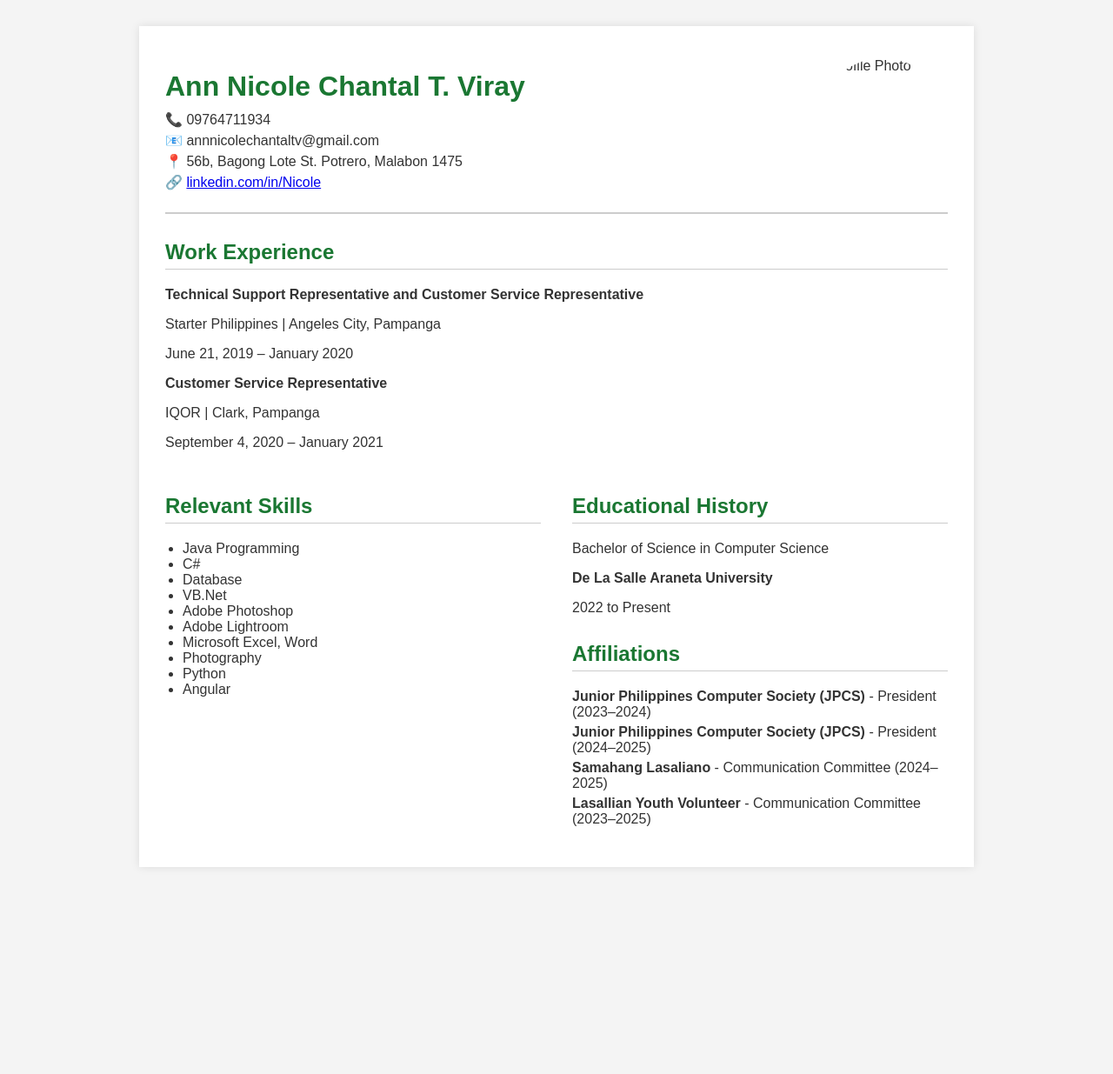
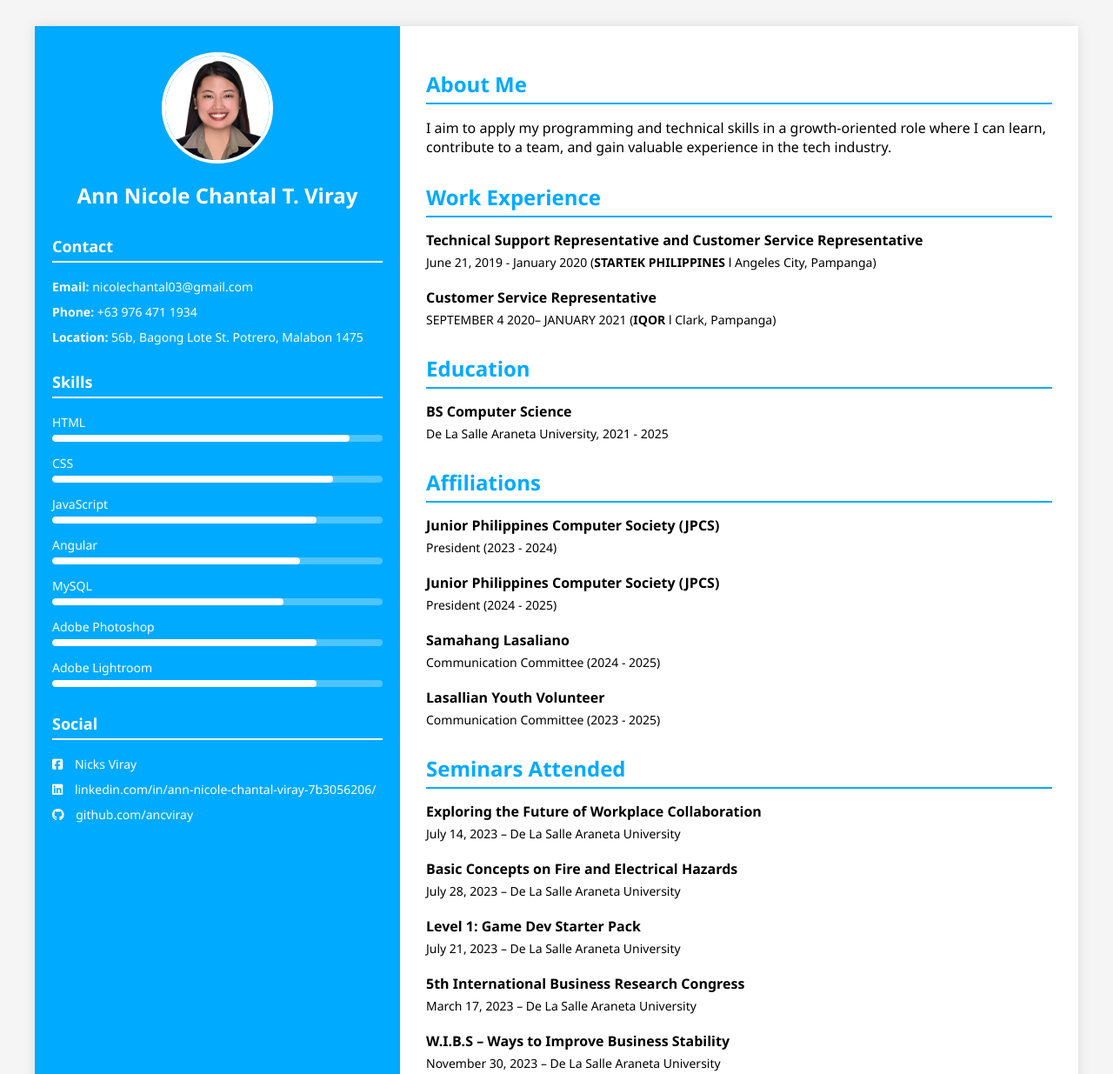
Before and after one commit to ancviray/resume, a plain HTML site: page index.html in a window 1280 px wide. Shown: the top 1235 px of the page at 87% size. Before the commit the page ends 1027 px from the top, so only its background shows below. Drawn offline with Linux system fonts and the light colour scheme.

Commit message:
Add files via upload

```diff
--- a/index.html
+++ b/index.html
@@ -2,144 +2,263 @@
     <html lang="en">
     <head>
     <meta charset="UTF-8">
-    <meta name="viewport" content="width=device-width, initial-scale=1.0">
-    <title>Ann Nicole Chantal T. Viray - Resume</title>
+    <meta name="viewport" content="width=device-width, initial-scale=1">
+    <title>Ann Nicole Chantal - Resume</title>
+    <!-- Font Awesome for social icons -->
+    <link rel="stylesheet" href="https://cdnjs.cloudflare.com/ajax/libs/font-awesome/6.5.0/css/all.min.css">
     <style>
         body {
-            font-family: Arial, sans-serif;
-            background-color: #f4f4f4;
         margin: 0;
+        font-family: 'Segoe UI', sans-serif;
+        background-color: #f5f5f5;
+        }
+
+        .container {
+        display: flex;
+        max-width: 1200px;
+        margin: 30px auto;
+        box-shadow: 0 0 15px rgba(0, 0, 0, 0.1);
+        background-color: #fff;
+        }
+
+        .sidebar {
+        width: 35%;
+        background-color: #00aaff;
+        color: white;
+        padding: 30px 20px;
+        box-sizing: border-box;
+        }
+
+        .profile {
+        text-align: center;
+        }
+
+        .profile img {
+        width: 120px;
+        height: 120px;
+        border-radius: 50%;
+        object-fit: cover;
+        border: 4px solid white;
+        }
+
+        .profile h2 {
+        margin: 15px 0 5px;
+        font-size: 24px;
+        }
+
+        .profile p {
+        font-size: 16px;
+        margin: 0;
+        }
+
+        .sidebar h3 {
+        margin-top: 30px;
+        border-bottom: 2px solid #fff;
+        padding-bottom: 5px;
+        font-size: 18px;
+        }
+
+        .contact ul,
+        .social ul {
+        list-style: none;
         padding: 0;
-            color: #333;
+        margin: 10px 0 0;
+        font-size: 14px;
         }
-        .container {
-            max-width: 900px;
-            margin: 30px auto;
-            background-color: #fff;
-            padding: 30px;
-            box-shadow: 0 0 10px rgba(0,0,0,0.1);
-        }
-        .header {
-            display: flex;
-            justify-content: space-between;
-            align-items: center;
-            border-bottom: 2px solid #ccc;
-            padding-bottom: 20px;
-        }
-        .header img {
-            border-radius: 50%;
-            width: 150px;
-            height: 150px;
-            object-fit: cover;
-        }
-        .header-info {
-            max-width: 70%;
-        }
-        .header-info h1 {
-            color: #1a7732;
+
+        .contact ul li,
+        .social ul li {
         margin-bottom: 10px;
         }
-        .contact p {
-            margin: 5px 0;
-        }
-        h2 {
-            color: #1a7732;
-            border-bottom: 1px solid #ccc;
-            padding-bottom: 5px;
-            margin-top: 30px;
-        }
-        .experience, .skills-education {
-            margin-top: 20px;
-        }
-        .experience-item {
+
+        .skills .skill {
         margin-bottom: 15px;
         }
-        .experience-item h4 {
+
+        .skills .skill p {
+        margin: 0 0 5px;
+        font-size: 14px;
+        }
+
+        .bar {
+        background-color: rgba(255, 255, 255, 0.3);
+        height: 8px;
+        border-radius: 10px;
+        overflow: hidden;
+        }
+
+        .fill {
+        height: 100%;
+        background-color: white;
+        border-radius: 10px;
+        }
+
+        .social ul li i {
+        margin-right: 10px;
+        }
+
+        .main {
+        width: 65%;
+        padding: 30px;
+        box-sizing: border-box;
+        }
+
+        .main section {
+        margin-bottom: 30px;
+        }
+
+        .main h2 {
+        color: #00aaff;
+        border-bottom: 2px solid #00aaff;
+        padding-bottom: 5px;
+        margin-bottom: 15px;
+        }
+
+        .timeline .event {
+        margin-bottom: 20px;
+        }
+
+        .timeline .event h4 {
         margin: 0;
+        font-size: 16px;
         font-weight: bold;
         }
-        .skills-education {
+
+        .timeline .event p {
+        margin: 5px 0;
+        font-size: 14px;
+        }
+
+        .hobbies {
+        list-style: none;
+        padding: 0;
         display: flex;
+        gap: 15px;
+        font-size: 16px;
         flex-wrap: wrap;
-            justify-content: space-between;
         }
-        .skills, .education {
-            width: 48%;
-        }
-        ul {
-            padding-left: 20px;
-        }
-        .affiliations ul {
-            list-style-type: none;
-            padding-left: 0;
-        }
-        .affiliations li {
-            margin-bottom: 5px;
+
+        .hobbies li {
+        background: #e0f7ff;
+        padding: 10px 15px;
+        border-radius: 10px;
         }
     </style>
     </head>
     <body>
     <div class="container">
-        <div class="header">
-            <div class="header-info">
-                <h1>Ann Nicole Chantal T. Viray</h1>
+        <!-- LEFT SIDEBAR -->
+        <div class="sidebar">
+        <div class="profile">
+            <img src="picture.jpg" alt="Ann Nicole Chantal">
+            <h2>Ann Nicole Chantal T. Viray</h2>
+
+        </div>
         <div class="contact">
-                    <p>📞 09764711934</p>
-                    <p>📧 annnicolechantaltv@gmail.com</p>
-                    <p>📍 56b, Bagong Lote St. Potrero, Malabon 1475</p>
-                    <p>🔗 <a href="https://linkedin.com/in/Nicole" target="_blank">linkedin.com/in/Nicole</a></p>
+            <h3>Contact</h3>
+            <ul>
+            <li><strong>Email:</strong> nicolechantal03@gmail.com</li>
+            <li><strong>Phone:</strong> +63 976 471 1934</li>
+            <li><strong>Location:</strong> 56b, Bagong Lote St. Potrero, Malabon 1475</li>
+            </ul>
         </div>
+        <div class="skills">
+            <h3>Skills</h3>
+            <div class="skill"><p>HTML</p><div class="bar"><div class="fill" style="width:90%"></div></div></div>
+            <div class="skill"><p>CSS</p><div class="bar"><div class="fill" style="width:85%"></div></div></div>
+            <div class="skill"><p>JavaScript</p><div class="bar"><div class="fill" style="width:80%"></div></div></div>
+            <div class="skill"><p>Angular</p><div class="bar"><div class="fill" style="width:75%"></div></div></div>
+            <div class="skill"><p>MySQL</p><div class="bar"><div class="fill" style="width:70%"></div></div></div>
+            <div class="skill"><p>Adobe Photoshop</p><div class="bar"><div class="fill" style="width:80%"></div></div></div>
+            <div class="skill"><p>Adobe Lightroom</p><div class="bar"><div class="fill" style="width:80%"></div></div></div>
         </div>
-            <img src="your-photo.jpg" alt="Profile Photo">
-        </div>
-
-        <h2>Work Experience</h2>
-        <div class="experience">
-            <div class="experience-item">
-                <h4>Technical Support Representative and Customer Service Representative</h4>
-                <p>Starter Philippines | Angeles City, Pampanga</p>
-                <p>June 21, 2019 – January 2020</p>
-            </div>
-            <div class="experience-item">
-                <h4>Customer Service Representative</h4>
-                <p>IQOR | Clark, Pampanga</p>
-                <p>September 4, 2020 – January 2021</p>
+        <div class="social">
+            <h3>Social</h3>
+            <ul>
+            <li><i class="fab fa-facebook-square"></i> Nicks Viray</li>
+            <li><i class="fab fa-linkedin"></i> linkedin.com/in/ann-nicole-chantal-viray-7b3056206/</li>
+            <li><i class="fab fa-github"></i> github.com/ancviray</li>
+            </ul>
         </div>
         </div>
 
-        <div class="skills-education">
-            <div class="skills">
-                <h2>Relevant Skills</h2>
-                <ul>
-                    <li>Java Programming</li>
-                    <li>C#</li>
-                    <li>Database</li>
-                    <li>VB.Net</li>
-                    <li>Adobe Photoshop</li>
-                    <li>Adobe Lightroom</li>
-                    <li>Microsoft Excel, Word</li>
-                    <li>Photography</li>
-                    <li>Python</li>
-                    <li>Angular</li>
-                </ul>
+        <!-- RIGHT MAIN CONTENT -->
+        <div class="main">
+        <section>
+            <h2>About Me</h2>
+            <p> I aim to apply my programming and technical skills in a growth-oriented role where I can learn, contribute to a team, and gain valuable experience in the tech industry.</p>
+        </section>
+
+        <section>
+            <h2>Work Experience</h2>
+            <div class="timeline">
+            <div class="event">
+                <h4>Technical Support Representative and Customer Service Representative</h4>
+                <p>June 21, 2019 - January 2020 (<strong>STARTEK PHILIPPINES</strong> l Angeles City, Pampanga)</p>
             </div>
-            <div class="education">
-                <h2>Educational History</h2>
-                <p>Bachelor of Science in Computer Science</p>
-                <p><strong>De La Salle Araneta University</strong></p>
-                <p>2022 to Present</p>
+            <div class="event">
+                <h4>Customer Service Representative</h4>
+                <p>SEPTEMBER 4 2020– JANUARY 2021 (<strong>IQOR</strong>     l Clark, Pampanga) </p>
 
-                <h2>Affiliations</h2>
-                <div class="affiliations">
-                    <ul>
-                        <li><strong>Junior Philippines Computer Society (JPCS)</strong> - President (2023–2024)</li>
-                        <li><strong>Junior Philippines Computer Society (JPCS)</strong> - President (2024–2025)</li>
-                        <li><strong>Samahang Lasaliano</strong> - Communication Committee (2024–2025)</li>
-                        <li><strong>Lasallian Youth Volunteer</strong> - Communication Committee (2023–2025)</li>
-                    </ul>
             </div>
             </div>
+        </section>
+
+        <section>
+            <h2>Education</h2>
+            <div class="timeline">
+            <div class="event">
+                <h4>BS Computer Science</h4>
+                <p>De La Salle Araneta University, 2021 - 2025</p>
             </div>
             </div>
+        </section>
+
+        <section>
+            <h2>Affiliations</h2>
+            <div class="timeline">
+            <div class="event"><h4>Junior Philippines Computer Society (JPCS)</h4><p>President (2023 - 2024)</p></div>
+            <div class="event"><h4>Junior Philippines Computer Society (JPCS)</h4><p>President (2024 - 2025)</p></div>
+            <div class="event"><h4>Samahang Lasaliano</h4><p>Communication Committee (2024 - 2025)</p></div>
+            <div class="event"><h4>Lasallian Youth Volunteer</h4><p>Communication Committee (2023 - 2025)</p></div>
+            </div>
+        </section>
+
+        <section>
+            <h2>Seminars Attended</h2>
+            <div class="timeline">
+
+            <div class="event"><h4>Exploring the Future of Workplace Collaboration</h4><p>July 14, 2023 – De La Salle Araneta University</p></div>
+            <div class="event"><h4>Basic Concepts on Fire and Electrical Hazards</h4><p>July 28, 2023 – De La Salle Araneta University</p></div>
+            <div class="event"><h4>Level 1: Game Dev Starter Pack</h4><p>July 21, 2023 – De La Salle Araneta University</p></div>
+            <div class="event"><h4>5th International Business Research Congress</h4><p>March 17, 2023 – De La Salle Araneta University</p></div>
+            <div class="event"><h4>W.I.B.S – Ways to Improve Business Stability</h4><p>November 30, 2023 – De La Salle Araneta University</p></div>
+            <div class="event"><h4>An Introduction to Server Administration</h4><p>February 19, 2024 – De La Salle Araneta University</p></div>
+            <div class="event"><h4>Introduction to Modern Frontend Development: ReactJS</h4><p>July 31, 2024 – De La Salle Araneta University</p></div>
+            <div class="event"><h4>AI, IoT for Capstone Development</h4><p>June 7, 2024 – De La Salle Araneta University</p></div>
+            <div class="event"><h4>6th International Multidisciplinary Research Conference (IMRC)</h4><p>February 6-7, 2025 – De La Salle Araneta University</p></div>
+            </div>
+        </section>
+
+        <section>
+            <h2>Hobbies</h2>
+            <ul class="hobbies">
+            <li>📷 Photography</li>
+            <li>🎮 Gaming</li>
+            <li>🎵 Music</li>
+            <li>📚 Books</li>
+            </ul>
+        </section>
+        </div>
+
+
+    </div>
     </body>
+    <!-- Print Button -->
+<div style="text-align:center; margin: 30px 0;">
+    <button onclick="window.print()" style="background-color:#00aaff; color:white; padding:10px 20px; font-size:16px; border:none; border-radius:8px; cursor:pointer;">
+      <i class="fas fa-print"></i> Print or Save as PDF
+    </button>
+  </div>
+
     </html>
```
Also changed, not shown: picture.jpg (added). Lines whose indentation alone changed are shown as unchanged.
